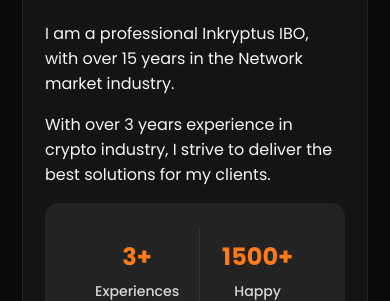
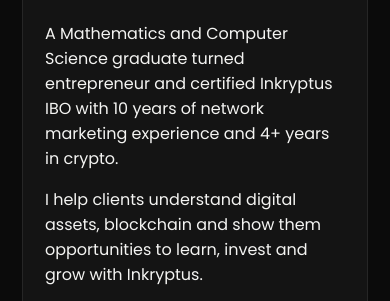
Before and after one commit to casaron14/FatherMoo, a plain HTML site: page index.html in a window 390 px wide. Shown: the part 543-844 px from the top of the page. Drawn offline with Linux system fonts and the light colour scheme.

Commit message:
Fixed the words and Mos introduction

```diff
--- a/index.html
+++ b/index.html
@@ -44,20 +44,22 @@
                     <p class="hi">Hi I am</p>
                     <h1 class="name">Japhet Moo</h1>
                     <h2 class="role">Inkryptus IBO</h2>
-                    <p class="description">I am a professional Inkryptus IBO, with over 15 years in the Network market
-                        industry.</p>
-                    <p> With over 3 years experience in crypto industry, I strive to
-                        deliver the best solutions for my clients.</p>
+                    <p class="description">A Mathematics and Computer Science graduate turned entrepreneur and
+                        certified
+                        Inkryptus IBO with 10 years of network marketing experience and 4+ years in crypto.</p>
+                    <p>I help clients understand digital assets, blockchain and show them opportunities to learn,
+                        invest and
+                        grow with Inkryptus.</p>
 
                     <!-- Stats -->
                     <div class="stats">
                         <div class="stat">
-                            <span class="num">3+</span>
-                            <span class="label">Experiences</span>
+                            <span class="num">10+ Years</span>
+                            <span class="label">Network Marketing</span>
                         </div>
                         <div class="stat">
-                            <span class="num">1500+</span>
-                            <span class="label">Happy Clients</span>
+                            <span class="num">4+ Years</span>
+                            <span class="label">Crypto Experience</span>
                         </div>
                     </div>
 
@@ -114,7 +116,7 @@
                         </a>
                     </div>
 
-                    </div>
+                </div>
 
                 <!-- Portrait -->
                 <div class="portrait-wrap">
--- a/styles.css
+++ b/styles.css
@@ -344,11 +344,20 @@
 
     .stats {
         width: 100%;
-        flex-wrap: wrap;
+        padding: 18px 12px;
     }
 
     .stat {
-        padding: 10px 20px;
+        padding: 6px 12px;
+    }
+
+    .stat .num {
+        font-size: clamp(1rem, 4vw, 1.35rem);
+    }
+
+    .stat .label {
+        font-size: 0.75rem;
+        line-height: 1.35;
     }
 }
 
```
